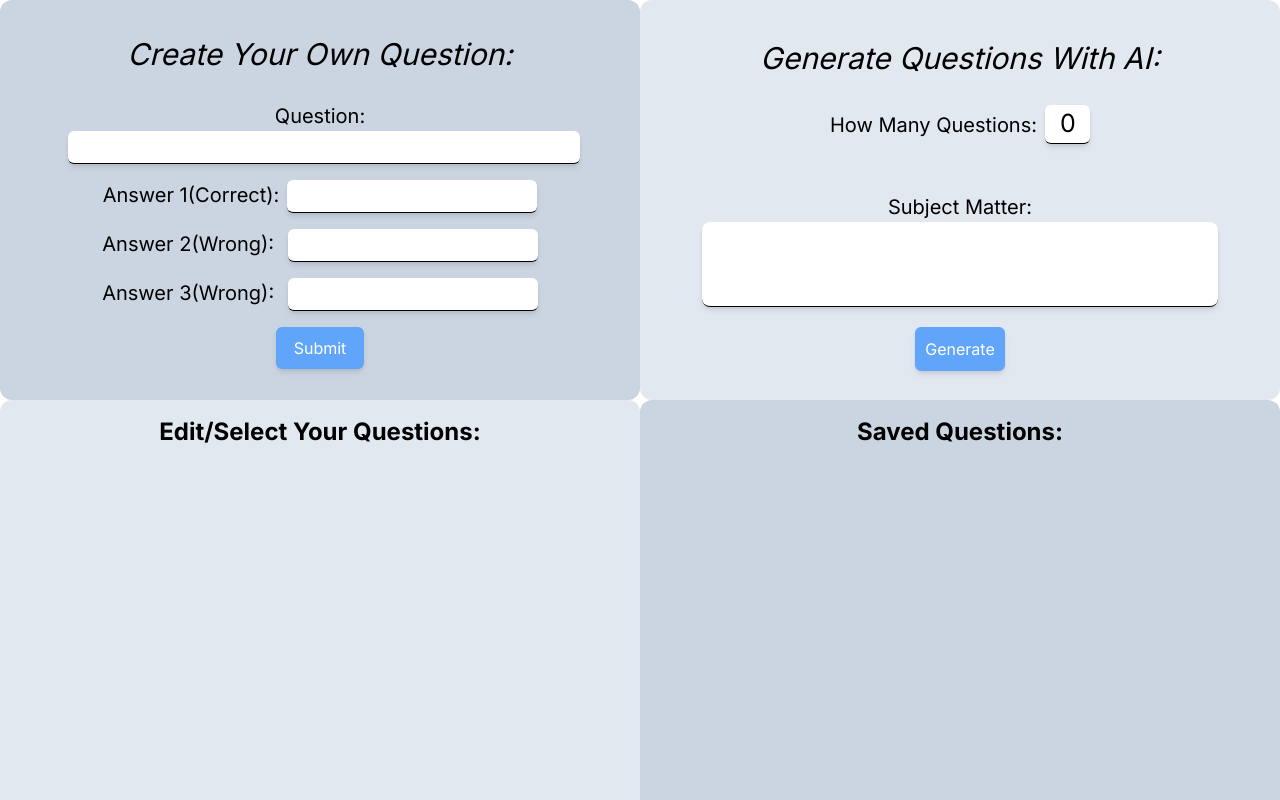
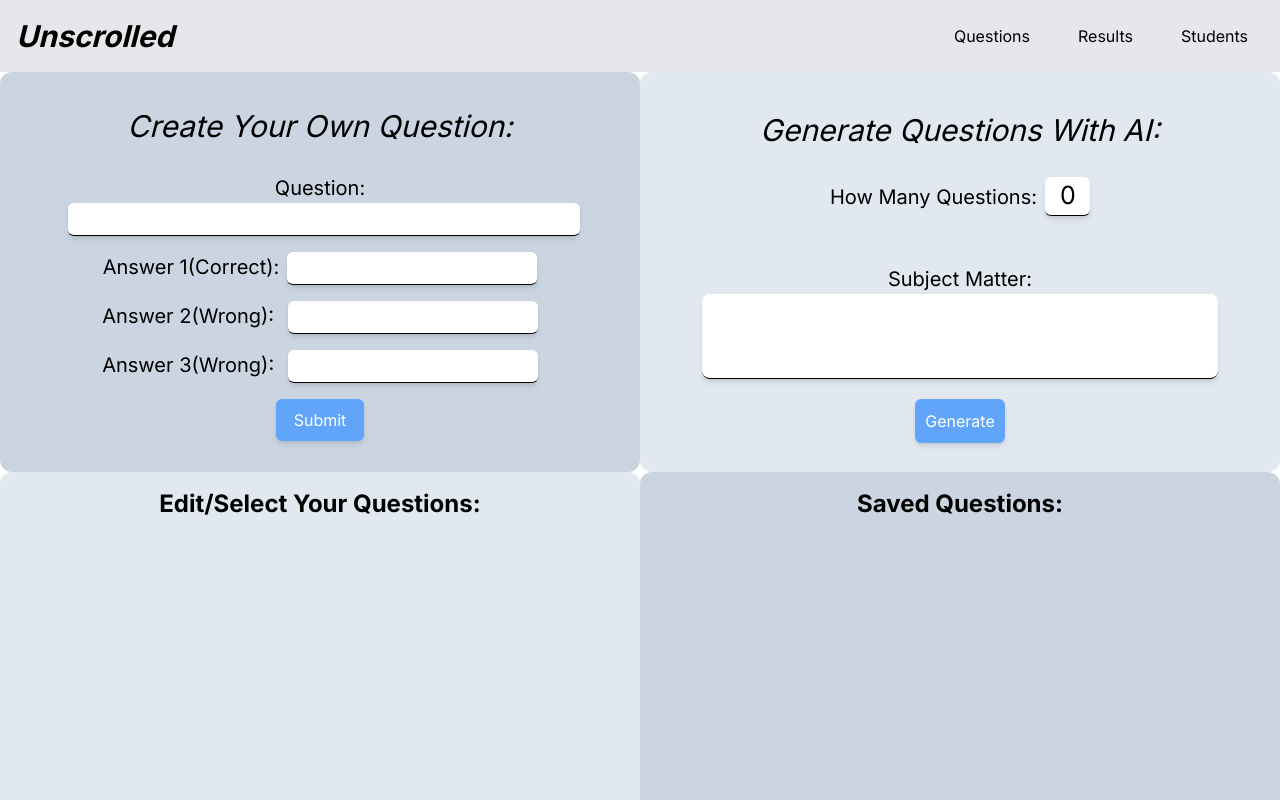
Before and after one commit to Hoffalypse/unscrolled-basic, a Next.js app: page / in a window 1280 px wide. Shown: the top 800 px of the page. Built offline with nearby package versions, Linux system fonts and the light colour scheme.

Commit message:
setting up page routing system

```diff
--- a/app/layout.js
+++ b/app/layout.js
@@ -1,3 +1,4 @@
+
 import './globals.css'
 import { Inter } from 'next/font/google'
 
@@ -11,6 +12,7 @@ export const metadata = {
 export default function RootLayout({ children }) {
   return (
     <html lang="en">
+
       <body className={inter.className}>{children}</body>
     </html>
   )
--- a/app/page.js
+++ b/app/page.js
@@ -1,10 +1,11 @@
-import { QuestionsHome } from "@/components";
+import { Header, QuestionsHome } from "@/components";
 
 
 export default function Home() {
 
   return (
     <>
+    <Header />
     <QuestionsHome/>
     </>
   );
--- /dev/null
+++ b/components/Header.jsx
@@ -0,0 +1,23 @@
+import React from 'react'
+
+const Header = () => {
+  return (
+    <header className="flex justify-between items-center p-4 bg-gray-200">
+    <div className="text-3xl  font-bold italic">Unscrolled</div>
+    <div className="space-x-4">
+      <button className="px-4 py-2 bg-none rounded">
+        Questions
+      </button>
+      <button className="px-4 py-2 bg-none rounded">
+        Results
+      </button>
+      <button className="px-4 py-2 bg-none  rounded">
+        Students
+      </button>
+    </div>
+  </header>
+
+  )
+}
+
+export default Header
--- a/components/index.js
+++ b/components/index.js
@@ -4,6 +4,7 @@ import Loader from "./Loader";
 import SavedQuestions from "./SavedQuestions";
 import ManualQuestion from "./ManualQuestion"
 import QuestionsHome from "./QuestionsHome";
+import Header from "./Header";
 
 export {
     RenderQuestions,
@@ -12,4 +13,5 @@ export {
     SavedQuestions,
     ManualQuestion,
     QuestionsHome,
+    Header,
 }
```
